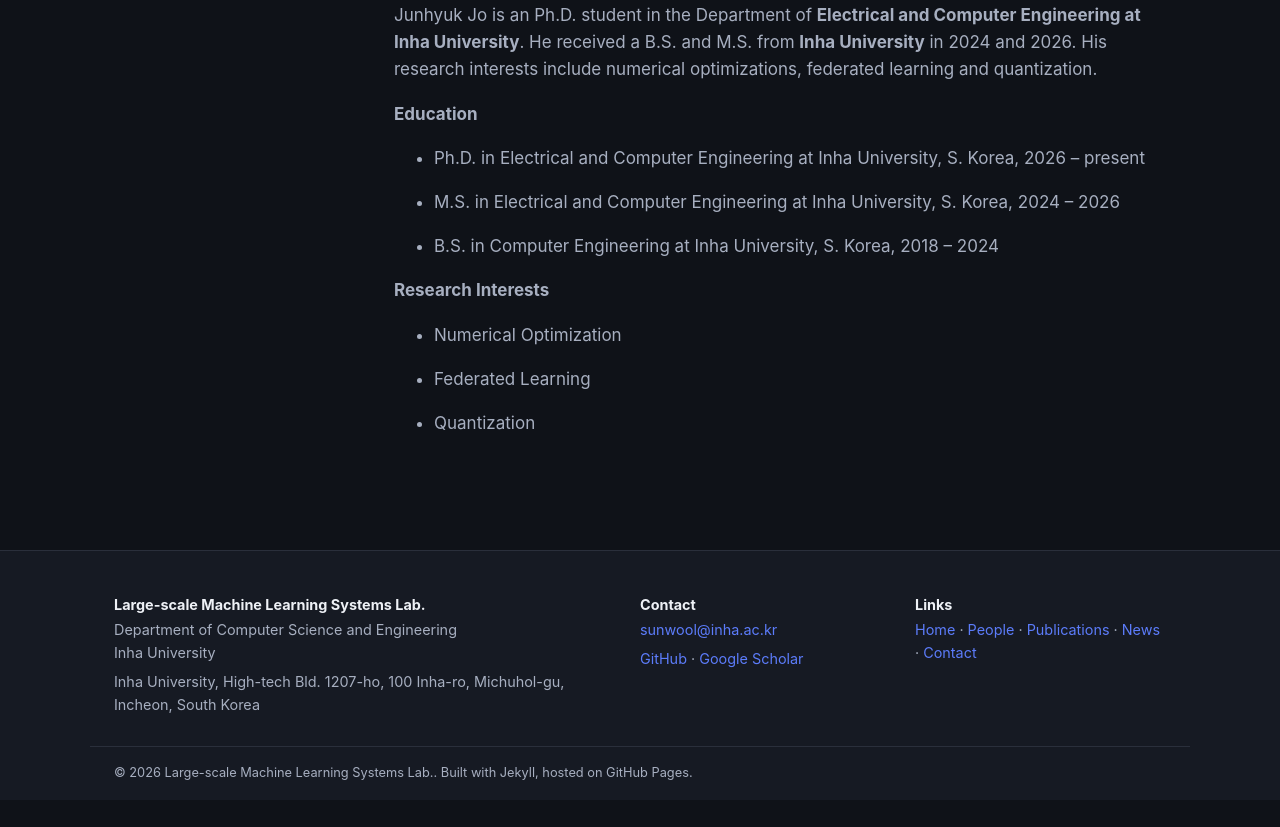
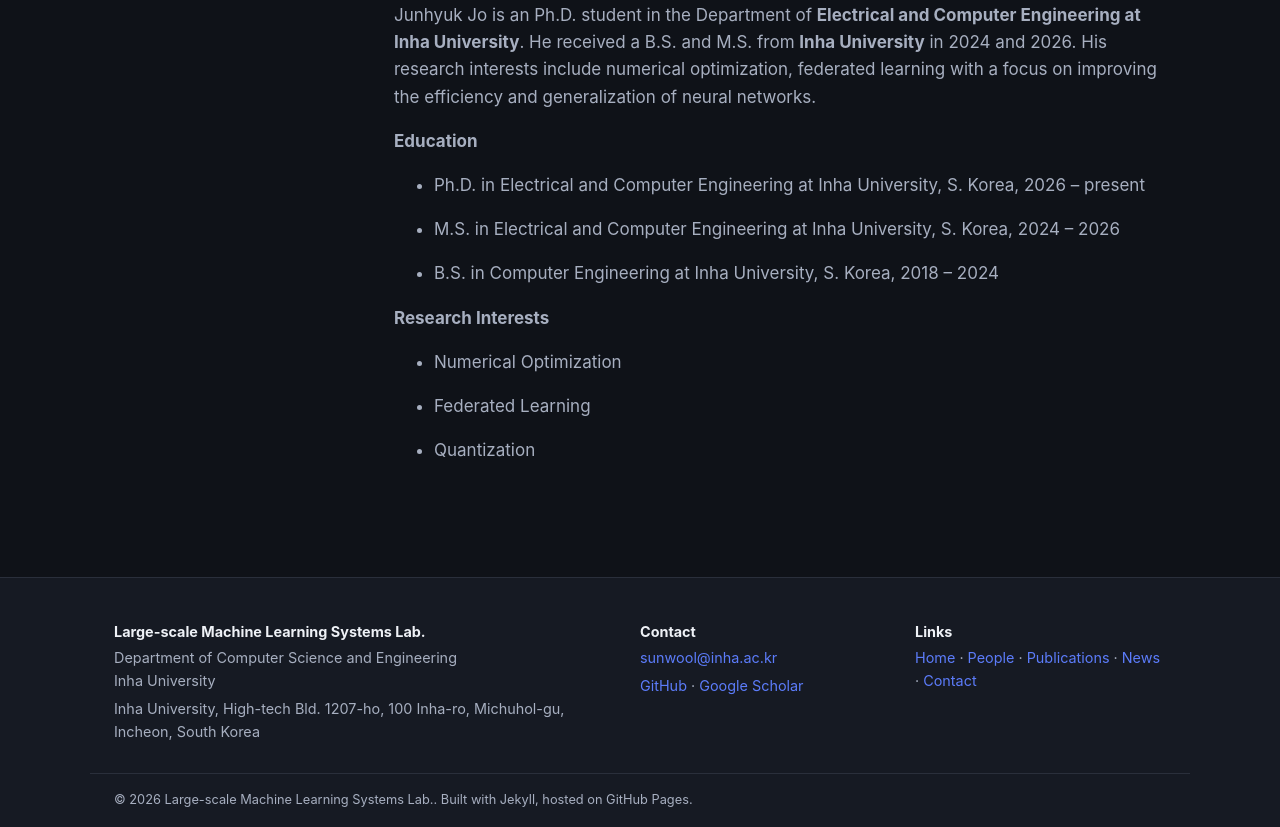
Before and after one commit to LMLS-Lab/lmls-lab.github.io, a Jekyll site: the page built from _people/junhyuk-jo.md, in a window 1280 px wide and 1180 px high, cut to the strip 353-1180 px from the top of the window. Built offline with Jekyll 4.4.1, drawn with Linux system fonts in a browser that asks for light colours.

Commit message:
Update junhyuk-jo.md

```diff
--- a/_people/junhyuk-jo.md
+++ b/_people/junhyuk-jo.md
@@ -11,7 +11,7 @@ photo: "/assets/images/junhyuk-jo.jpg"                              # TODO: e.g.
 
 Junhyuk Jo is an Ph.D. student in the Department of **Electrical and Computer Engineering at Inha University**.
 He received a B.S. and M.S. from **Inha University** in 2024 and 2026.
-His research interests include numerical optimizations, federated learning and quantization.
+His research interests include numerical optimization, federated learning with a focus on improving the efficiency and generalization of neural networks.
 
 **Education**
  - Ph.D. in Electrical and Computer Engineering at Inha University, S. Korea, 2026 -- present
```
